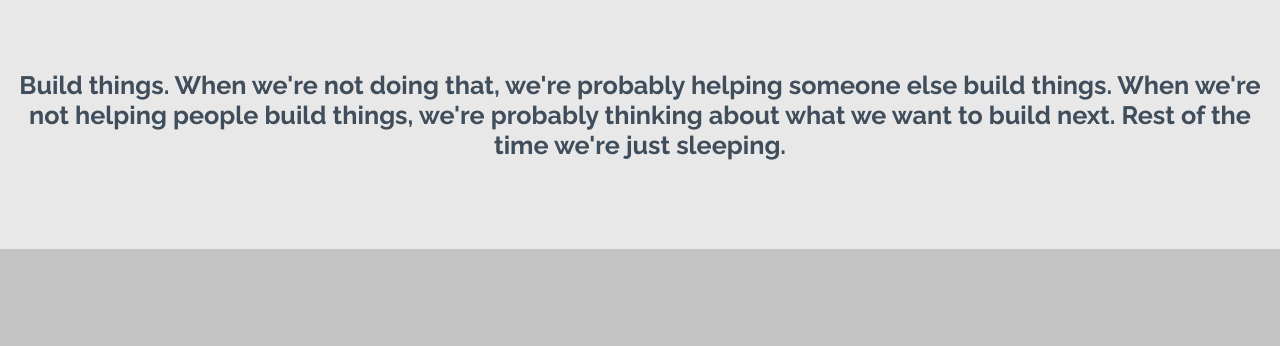
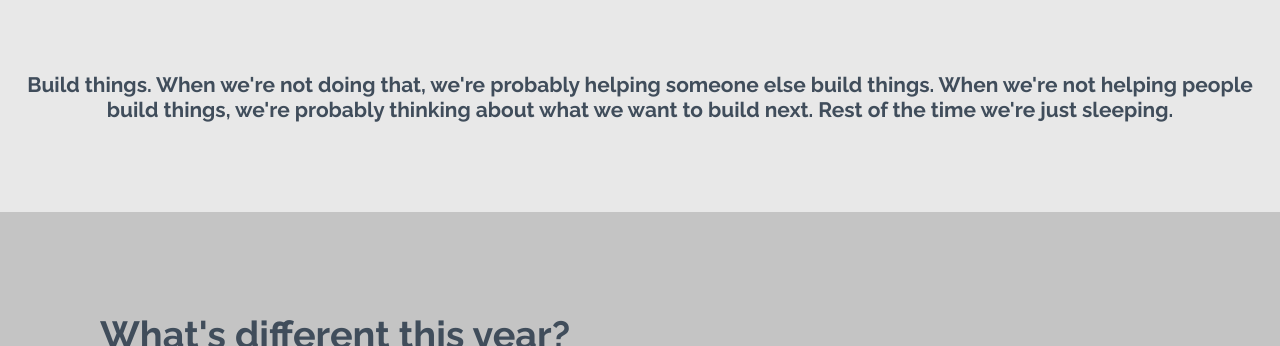
Before and after one commit to KHMD/interface2015, a plain HTML site: page About/index.html in a window 1280 px wide. Shown: the part 689-1035 px from the top of the page. Drawn offline with nearby package versions, Linux system fonts and the light colour scheme.

Commit message:
Update index.html

```diff
--- a/About/index.html
+++ b/About/index.html
@@ -34,9 +34,9 @@
 			</section>
 			<section class="content bgcolor-3">
 				<h2>What we really do</h2>
-				<p><h4>Build things. When we're not doing that, we're probably helping someone else build things.
+				<p><h5>Build things. When we're not doing that, we're probably helping someone else build things.
 				When we're not helping people build things, we're probably thinking about what we want to build next.
-				Rest of the time we're just sleeping.</h4></p>
+				Rest of the time we're just sleeping.</h5></p>
 			</section>
 
 			<section class="content bgcolor-2" id="second">
@@ -52,7 +52,7 @@
 				<span>Simply Put</span>
 				<h4>We're a group of students and Alumni who are followers of the Hacker culture and just love what we do.
 				We started out as a small group and are now seeing our numbers increase, and would like to see the whole
-				school see what this feels like. </h2>
+				school see what this feels like. </h4>
 				<span class="input input--nao">
 					<input class="input__field input__field--nao" type="text" id="input-2" />
 					<label class="input__label input__label--nao" for="input-2">
```
